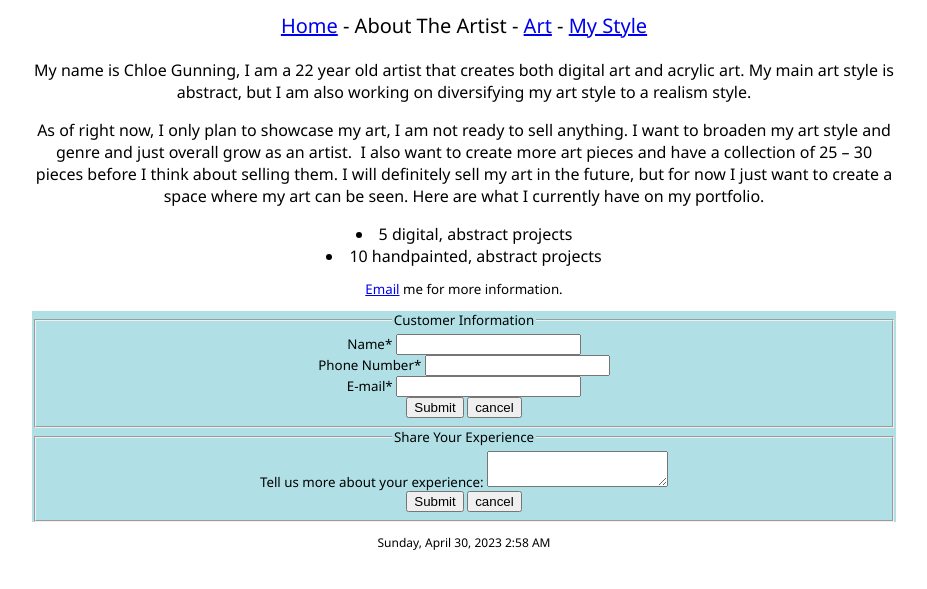
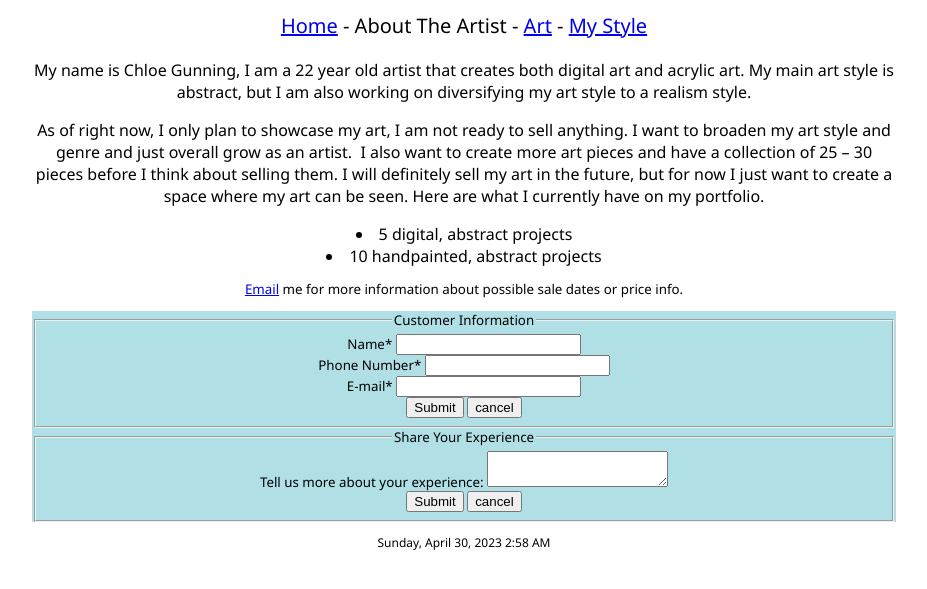
Before and after one commit to cgunninggithubio/cgunning.github.io, a plain HTML site: page abouttheartist.html in a window 1280 px wide. Shown: the part 115-704 px from the top of the page, without its empty margins (176-1103 px from the left). Drawn offline with Linux system fonts and the light colour scheme.

Commit message:
Update abouttheartist.html

```diff
--- a/abouttheartist.html
+++ b/abouttheartist.html
@@ -23,7 +23,7 @@
    </div>
 
    <div id="p3">
-      <p><a href="mailto:gunningch@outlook.com">Email</a> me for more information.</p>
+      <p><a href="mailto:gunningch@outlook.com">Email</a> me for more information about possible sale dates or price info.</p>
    </div>
 
 	<form id="survey">
```
